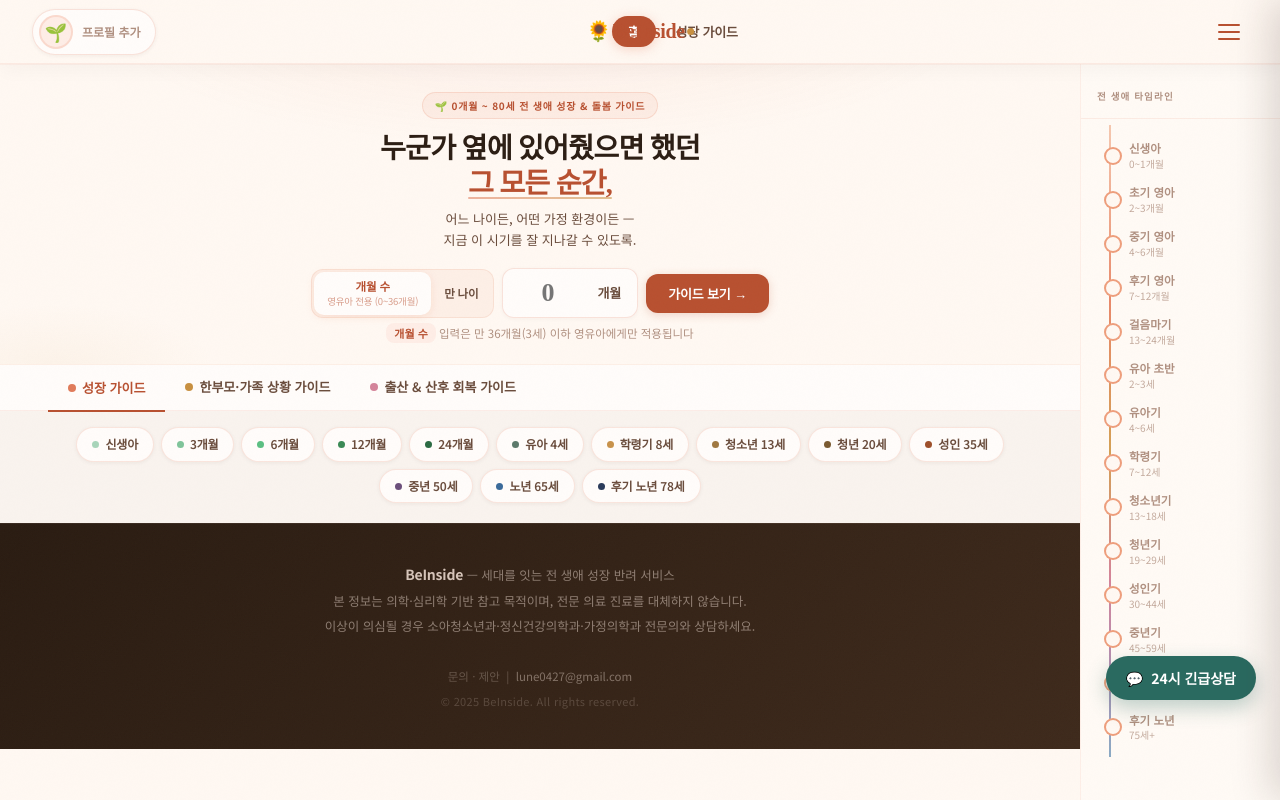
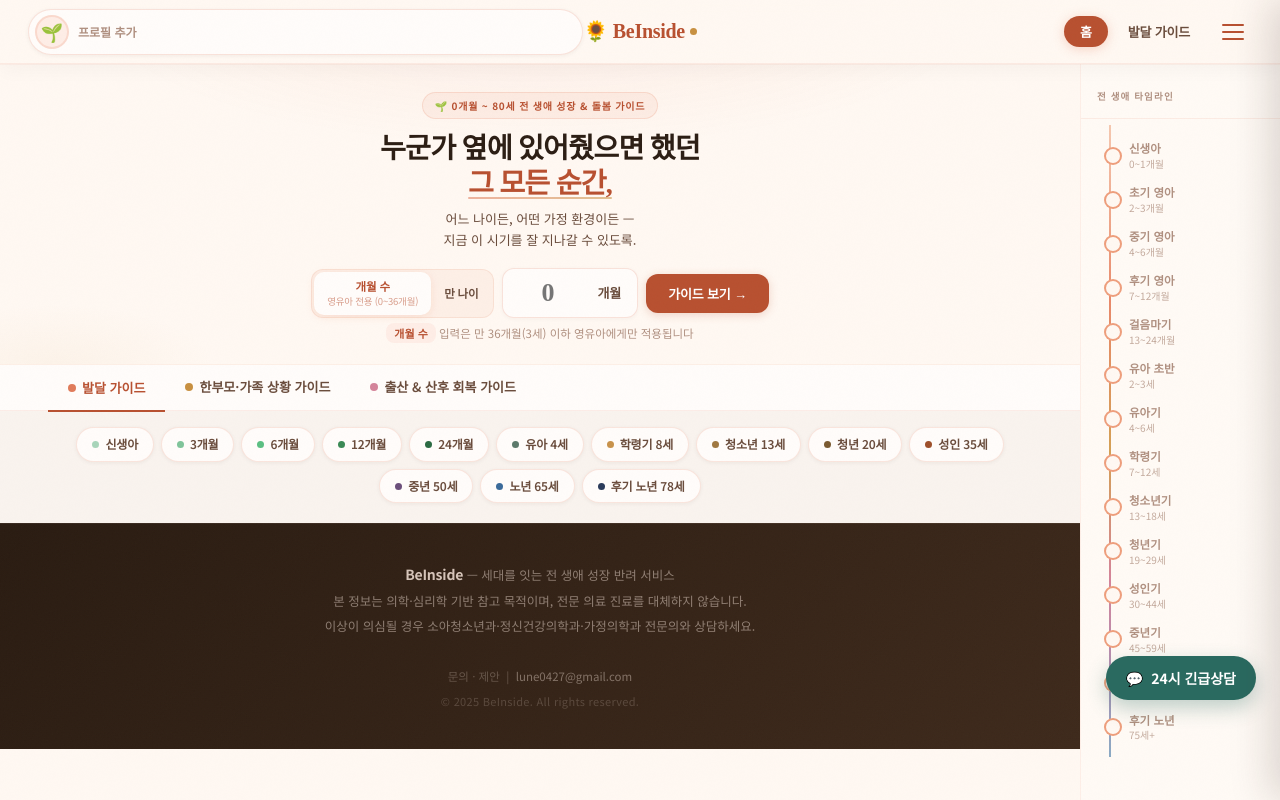
Before and after one commit to Loonsoo/beinside, a plain HTML site: page index.html in a window 1280 px wide. Drawn offline with Linux system fonts and the light colour scheme; a web font is replaced by a local one.

Commit message:
Update index.html

```diff
--- a/index.html
+++ b/index.html
@@ -84,8 +84,10 @@ header{
   -webkit-backdrop-filter:blur(28px) saturate(1.4);
   border-bottom:1px solid rgba(224,123,90,.10);
   height:64px;
-  display:flex;align-items:center;justify-content:space-between;
-  padding:0 32px;
+  display:grid;
+  grid-template-columns:1fr auto 1fr;
+  align-items:center;
+  padding:0 28px;
   box-shadow:0 1px 0 rgba(224,123,90,.06), 0 4px 20px rgba(44,30,20,.04);
 }
 .logo{
@@ -93,10 +95,10 @@ header{
   color:var(--peach-d);
   display:flex;align-items:center;gap:5px;
   letter-spacing:-.3px;
-  position:absolute;left:50%;transform:translateX(-50%);
+  justify-content:center;
 }
 .logo-dot{width:7px;height:7px;background:var(--amber);border-radius:50%;}
-nav{display:flex;gap:4px;}
+nav{display:flex;gap:4px;justify-content:flex-end;}
 nav button{
   background:none;border:none;
   font-family:'Noto Sans KR',sans-serif;font-size:13px;
@@ -1276,14 +1278,16 @@ footer strong{color:rgba(255,238,226,.80);font-size:14px;letter-spacing:-.2px;}
       <span class="prof-add">프로필 추가</span>
     </div>
   </div>
-  <div class="logo" style="position:absolute;left:50%;transform:translateX(-50%);cursor:pointer;z-index:10;display:flex;align-items:center;gap:2px;" onclick="goHome()" title="메인으로 돌아가기"><span style="font-size:20px;line-height:1;">🌻</span>BeInside<div class="logo-dot"></div></div>
+  <div class="logo" onclick="goHome()" title="메인으로 돌아가기" style="cursor:pointer;"><span style="font-size:20px;line-height:1;">🌻</span>BeInside<div class="logo-dot"></div></div>
+  <div style="display:flex;align-items:center;gap:8px;justify-content:flex-end;">
     <nav>
       <button class="on" onclick="toS('hero')">홈</button>
-    <button onclick="toS('guide-sec')">성장 가이드</button>
+      <button onclick="toS('guide-sec')">발달 가이드</button>
     </nav>
     <button class="menu-btn" onclick="openSourceDrawer()" title="출처 및 참고문헌" aria-label="출처 페이지 열기">
       <span></span><span></span><span></span>
     </button>
+  </div>
 </header>
 
 <!-- ── PROFILE MODAL ── -->
@@ -1380,7 +1384,7 @@ footer strong{color:rgba(255,238,226,.80);font-size:14px;letter-spacing:-.2px;}
     <!-- VIEW TOGGLE -->
     <div class="view-toggle" id="guide-sec">
       <button class="view-btn on" id="vb-normal" onclick="switchView('normal')">
-        <span class="vb-dot" style="background:var(--sage)"></span>성장 가이드
+        <span class="vb-dot" style="background:var(--sage)"></span>발달 가이드
       </button>
       <button class="view-btn" id="vb-sp" onclick="switchView('sp')">
         <span class="vb-dot" style="background:var(--amber)"></span>한부모·가족 상황 가이드
@@ -2983,7 +2987,7 @@ function switchView(v){
 }
 
 function goHome(){
-  // 성장 가이드 탭으로 초기화
+  // 발달 가이드 탭으로 초기화
   switchView('normal');
   // 결과 영역 초기화
   const r = document.getElementById('result');
```
Lines whose indentation alone changed are shown as unchanged.
